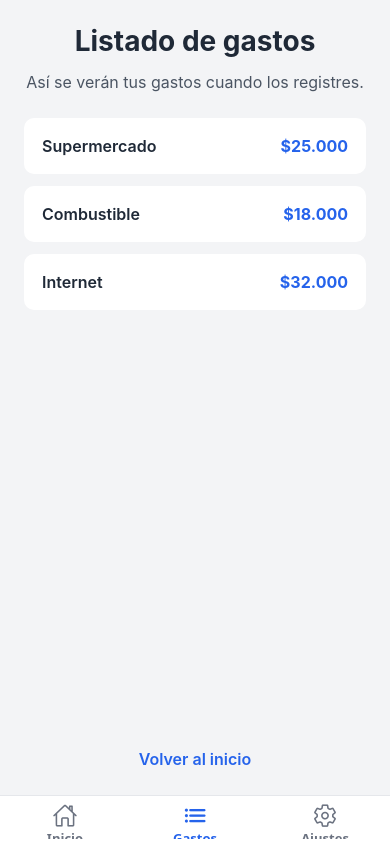
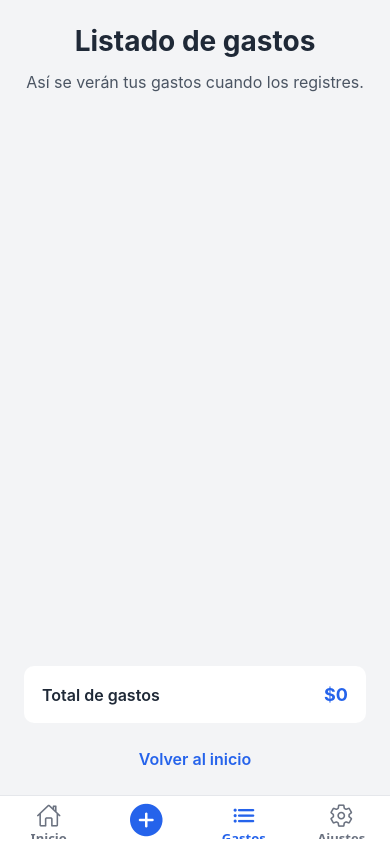
Before and after one commit to Luciaperazzolo/GastosDiarios-P3, a React Native app: screen / in a window 390 px wide. Both pictures are taken after a click on the button "Ver gastos". Built offline with nearby package versions, Linux system fonts and the light colour scheme.

Commit message:
feat(rn-s1-us7): Mejoramos listado de gastos y navegacion. Agregamos iconos, colores por categoria y total de gastos.

```diff
--- a/src/navigation/NavegadorPestanas.js
+++ b/src/navigation/NavegadorPestanas.js
@@ -1,11 +1,15 @@
 import { Ionicons } from '@expo/vector-icons';
 import { createBottomTabNavigator } from '@react-navigation/bottom-tabs';
+import { Pressable } from 'react-native';
 import PantallaInicio from '../screens/PantallaInicio';
 import PantallaGastos from '../screens/PantallaGastos';
 import PantallaConfiguracion from '../screens/PantallaConfiguracion';
 import { RUTAS } from './rutas';
 
 const Tab = createBottomTabNavigator();
+function PantallaBotonAgregar() {
+  return null;
+}
 
 // Íconos de cada pestaña: el primero es el activo y el segundo el inactivo.
 const ICONOS = {
@@ -15,7 +19,7 @@ const ICONOS = {
 };
 
 // Tab: la barra inferior permite cambiar entre Inicio, Gastos y Configuración.
-export default function NavegadorPestanas() {
+export default function NavegadorPestanas({ gastos }) {
   return (
     <Tab.Navigator
       initialRouteName={RUTAS.INICIO}
@@ -31,8 +35,44 @@ export default function NavegadorPestanas() {
         },
       })}
     >
-      <Tab.Screen name={RUTAS.INICIO} component={PantallaInicio} />
-      <Tab.Screen name={RUTAS.GASTOS} component={PantallaGastos} />
+      <Tab.Screen
+        name={RUTAS.INICIO}
+        component={PantallaInicio}
+      />
+
+      <Tab.Screen
+        name="Agregar"
+        component={PantallaBotonAgregar}
+        options={({ navigation }) => ({
+          tabBarLabel: '',
+          tabBarButton: () => (
+          <Pressable
+            accessibilityRole="button"
+            accessibilityLabel="Nuevo gasto"
+            onPress={() =>
+            navigation.getParent()?.navigate(RUTAS.FORMULARIO)
+          }
+          style={{
+            flex: 1,
+            alignItems: 'center',
+            justifyContent: 'center',
+          }}
+          >
+          <Ionicons name="add-circle" size={40} color="#2563EB" />
+        </Pressable>
+        ),
+        })}
+      />
+
+      <Tab.Screen name={RUTAS.GASTOS}>
+        {(props) => (
+          <PantallaGastos
+            {...props}
+            gastos={gastos}
+          />
+        )}
+      </Tab.Screen>
+
       <Tab.Screen
         name={RUTAS.CONFIGURACION}
         component={PantallaConfiguracion}
--- a/src/navigation/NavegadorPrincipal.js
+++ b/src/navigation/NavegadorPrincipal.js
@@ -2,12 +2,17 @@ import { createNativeStackNavigator } from '@react-navigation/native-stack';
 import NavegadorPestanas from './NavegadorPestanas';
 import FormularioNuevoGasto from '../screens/FormularioNuevoGasto';
 import PantallaDetalleGasto from '../screens/PantallaDetalleGasto';
+import { useState } from 'react';
 import { RUTAS } from './rutas';
 
 const Stack = createNativeStackNavigator();
 
 // Stack: abre formulario y detalle encima de las pestañas y permite regresar.
 export default function NavegadorPrincipal() {
+  const [gastos, setGastos] = useState([]);
+  const guardarGasto = (nuevoGasto) => {
+    setGastos((gastosActuales) => [...gastosActuales, nuevoGasto]);
+  };
   return (
     <Stack.Navigator
       screenOptions={{
@@ -19,14 +24,26 @@ export default function NavegadorPrincipal() {
     >
       <Stack.Screen
         name={RUTAS.PESTANAS}
-        component={NavegadorPestanas}
         options={{ headerShown: false }}
-      />
+      >
+        {(props) => (
+          <NavegadorPestanas
+            {...props}
+            gastos={gastos}
+          />
+        )}
+      </Stack.Screen>
       <Stack.Screen
         name={RUTAS.FORMULARIO}
-        component={FormularioNuevoGasto}
         options={{ title: 'Nuevo gasto', presentation: 'modal' }}
-      />
+        >
+        {(props) => (
+          <FormularioNuevoGasto
+          {...props}
+          onGuardarGasto={guardarGasto}
+        />
+        )}
+      </Stack.Screen>
       <Stack.Screen
         name={RUTAS.DETALLE_GASTO}
         component={PantallaDetalleGasto}
--- a/src/screens/FormularioNuevoGasto.js
+++ b/src/screens/FormularioNuevoGasto.js
@@ -4,20 +4,29 @@ import { SafeAreaView } from 'react-native-safe-area-context';
 import Encabezado from '../components/Encabezado';
 
 // El StackNavigator proporciona el objeto navigation directamente.
-export default function FormularioNuevoGasto({ navigation }) {
+export default function FormularioNuevoGasto({ navigation, onGuardarGasto }) {
   const [nombre, setNombre] = useState('');
   const [monto, setMonto] = useState('');
   const [categoria, setCategoria] = useState('Comida');
 
   const guardarGasto = () => {
-    // Se mantiene la validación y el aviso que ya existían en el formulario.
     if (!nombre.trim() || !monto.trim()) {
       Alert.alert('Campos incompletos', 'Ingresá el nombre y el monto del gasto.');
       return;
     }
-    Alert.alert('Formulario completado', `Gasto: ${nombre}
-Monto: $${monto}
-Categoría: ${categoria}`);
+    const montoNumerico = Number(monto.replace(',', '.'));
+    if (!Number.isFinite(montoNumerico) || montoNumerico <= 0) {
+      Alert.alert('Monto inválido', 'Ingresá un monto numérico mayor que cero.');
+      return;
+    }
+    const nuevoGasto = {
+      id: Date.now().toString(),
+      descripcion: nombre.trim(),
+      monto: montoNumerico,
+      categoria: categoria,
+    };
+    onGuardarGasto(nuevoGasto);
+    navigation.goBack();
   };
 
   return (
--- a/src/screens/PantallaGastos.js
+++ b/src/screens/PantallaGastos.js
@@ -1,17 +1,31 @@
-import { FlatList, Pressable, StyleSheet, Text } from 'react-native';
+import { FlatList, Pressable, StyleSheet, Text, View } from 'react-native';
+import { Ionicons } from '@expo/vector-icons';
 import { SafeAreaView } from 'react-native-safe-area-context';
 import Encabezado from '../components/Encabezado';
 import { RUTAS } from '../navigation/rutas';
 
-// User Story #5: gastos de ejemplo que se mantienen en la demostración.
-const gastosDeEjemplo = [
-  { id: '1', descripcion: 'Supermercado', monto: 25000 },
-  { id: '2', descripcion: 'Combustible', monto: 18000 },
-  { id: '3', descripcion: 'Internet', monto: 32000 },
-];
+const ESTILO_CATEGORIAS = {
+  Comida: {
+    color: '#16A34A',
+    icono: 'restaurant-outline',
+  },
+  Transporte: {
+    color: '#2563EB',
+    icono: 'car-outline',
+  },
+  Servicios: {
+    color: '#9333EA',
+    icono: 'home-outline',
+  },
+  Otros: {
+    color: '#EA580C',
+    icono: 'pricetag-outline',
+  },
+};
 
 // User Story #6: esta pantalla se muestra a través del TabNavigator.
-export default function PantallaGastos({ navigation }) {
+export default function PantallaGastos({ navigation, gastos }) {
+  const totalGastos = gastos.reduce((total, gasto) => total + gasto.monto, 0);
   return (
     <SafeAreaView edges={['top']} style={styles.contenedor}>
       <Encabezado
@@ -20,21 +34,52 @@ export default function PantallaGastos({ navigation }) {
       />
 
       <FlatList
-        data={gastosDeEjemplo}
+        data={gastos}
         keyExtractor={(item) => item.id}
         contentContainerStyle={styles.lista}
-        renderItem={({ item }) => (
+        renderItem={({ item }) => {
+        const estiloCategoria =
+        ESTILO_CATEGORIAS[item.categoria] ?? ESTILO_CATEGORIAS.Otros;
+
+    return (
     <Pressable
       style={styles.tarjetaGasto}
       onPress={() => navigation.navigate(RUTAS.DETALLE_GASTO, { gasto: item })}
     >
+      <View style={styles.infoGasto}>
+        <View
+          style={[
+            styles.iconoCategoria,
+            { backgroundColor: estiloCategoria.color },
+          ]}
+        >
+          <Ionicons
+            name={estiloCategoria.icono}
+            size={22}
+            color="#FFFFFF"
+          />
+        </View>
+
+        <View style={styles.detalleGasto}>
           <Text style={styles.nombreGasto}>{item.descripcion}</Text>
-            <Text style={styles.montoGasto}>
+          <Text style={styles.categoriaGasto}>{item.categoria || 'Otros'}</Text>
+        </View>
+      </View>
+
+      <Text style={[styles.montoGasto, { color: estiloCategoria.color }]}>
         ${item.monto.toLocaleString('es-AR')}
       </Text>
     </Pressable>
-        )}
+    );
+    }}
       />
+
+      <View style={styles.tarjetaTotal}>
+        <Text style={styles.textoTotal}>Total de gastos</Text>
+          <Text style={styles.montoTotal}>
+          ${totalGastos.toLocaleString('es-AR')}
+        </Text>
+      </View>
 
       <Pressable
         style={styles.botonVolver}
@@ -76,4 +121,47 @@ const styles = StyleSheet.create({
   montoGasto: { fontSize: 16, color: '#2563EB', fontWeight: 'bold' },
   botonVolver: { padding: 14, alignItems: 'center' },
   textoBotonVolver: { color: '#2563EB', fontSize: 16, fontWeight: '600' },
+
+  infoGasto: {
+    flexDirection: 'row',
+    alignItems: 'center',
+    gap: 12,
+      flex: 1,
+  },
+  iconoCategoria: {
+    width: 44,
+    height: 44,
+    borderRadius: 22,
+    alignItems: 'center',
+    justifyContent: 'center',
+  },
+  detalleGasto: {
+    flex: 1,
+    gap: 4,
+  },
+  categoriaGasto: {
+    fontSize: 13,
+    color: '#6B7280',
+  },
+  tarjetaTotal: {
+    backgroundColor: '#FFFFFF',
+    padding: 18,
+    borderRadius: 10,
+    marginTop: 4,
+    marginBottom: 12,
+    flexDirection: 'row',
+    justifyContent: 'space-between',
+    alignItems: 'center',
+    elevation: 2,
+  },
+  textoTotal: {
+    fontSize: 16,
+    fontWeight: '600',
+    color: '#1F2937',
+  },
+  montoTotal: {
+    fontSize: 18,
+    fontWeight: 'bold',
+    color: '#2563EB',
+  },
 });
--- a/src/screens/PantallaInicio.js
+++ b/src/screens/PantallaInicio.js
@@ -1,4 +1,4 @@
-import { StyleSheet, Text, View } from 'react-native';
+import { Image, StyleSheet, Text, View } from 'react-native';
 import { SafeAreaView } from 'react-native-safe-area-context';
 import Encabezado from '../components/Encabezado';
 import Boton from '../components/Boton';
@@ -9,16 +9,16 @@ export default function PantallaInicio({ navigation }) {
   return (
     <SafeAreaView edges={['top']} style={styles.container}>
       <View style={styles.card}>
-        <Text style={styles.title}>ExpenseTracker</Text>
+        <Image
+          source={require('../../assets/icon.png')}
+          style={styles.iconoApp}
+          resizeMode="contain"
+          accessibilityLabel="Ícono de ExpenseTracker"
+        />
+      <Text style={styles.title}>ExpenseTracker</Text>
         <Encabezado
           titulo="¡Bienvenido/a!"
           descripcion="Una forma sencilla de registrar y organizar tus gastos diarios."
-        />
-
-        {/* La acción se envía al StackNavigator que contiene las pestañas. */}
-        <Boton
-          titulo="Nuevo gasto"
-          onPress={() => navigation.navigate(RUTAS.FORMULARIO)}
         />
 
         {/* Esta acción cambia a la pestaña Gastos. */}
@@ -57,4 +57,10 @@ const styles = StyleSheet.create({
     textAlign: 'center',
   },
   separacion: { marginTop: 12 },
+
+  iconoApp: {
+    width: 80,
+    height: 80,
+    marginBottom: 16,
+  },
 });
```
Lines whose indentation alone changed are shown as unchanged.
